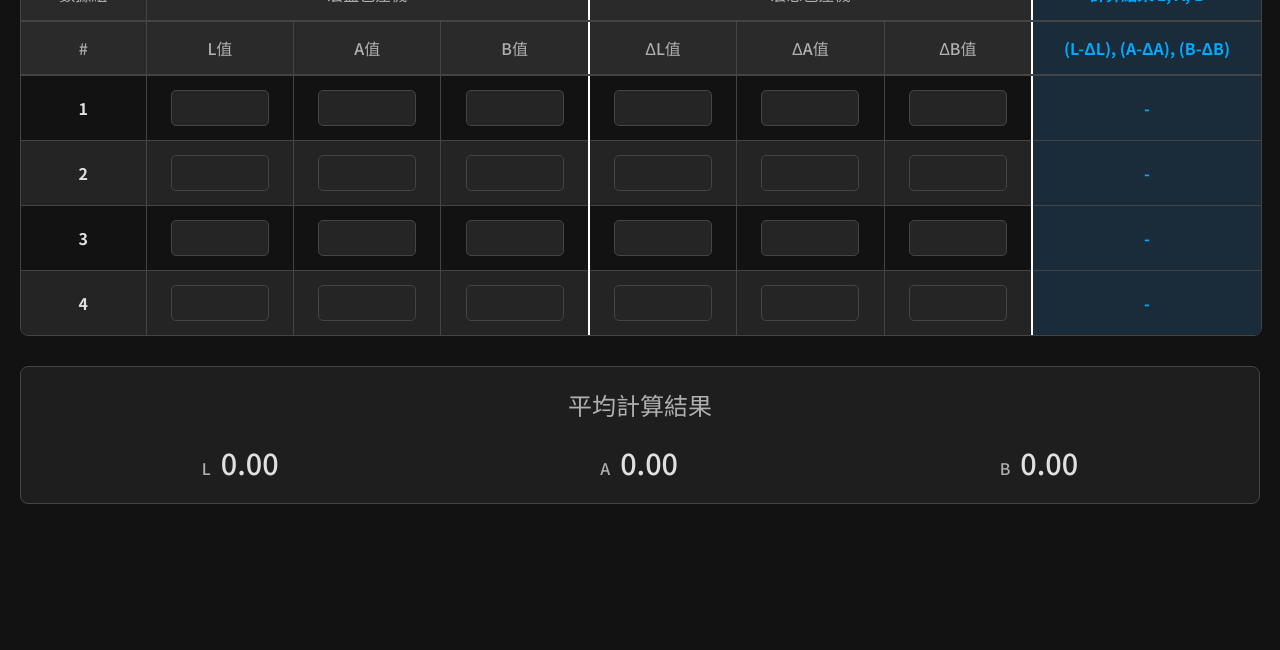
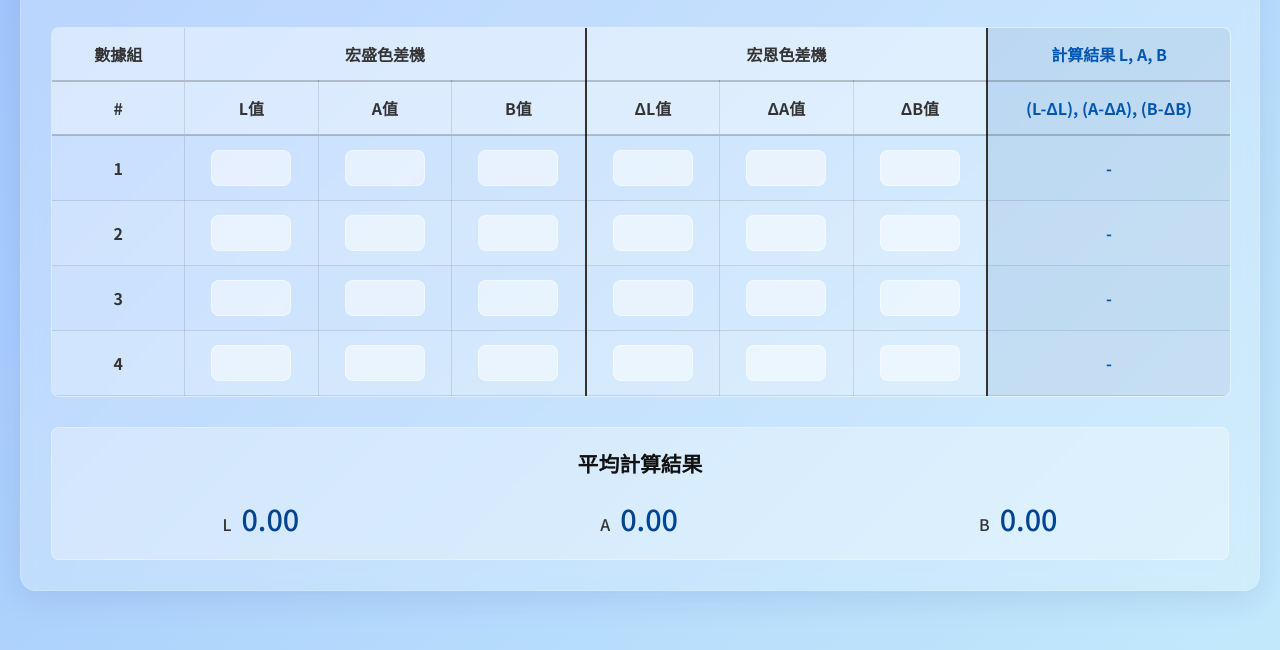
Before and after one commit to a3996123/a3996123.github.io, a plain HTML site: page 宏盛色差機推算.html in a window 1280 px wide. Shown: the part 150-800 px from the top of the page. Drawn offline with Linux system fonts and the light colour scheme.

Commit message:
Update 宏盛色差機推算.html

```diff
--- a/宏盛色差機推算.html
+++ b/宏盛色差機推算.html
@@ -4,61 +4,82 @@
     <meta charset="UTF-8">
     <meta name="viewport" content="width=device-width, initial-scale=1.0">
     <title>色差計算器 (高效對比版)</title>
-    <link rel="preconnect" href="https://fonts.googleapis.com">
-    <link rel="preconnect" href="https://fonts.gstatic.com" crossorigin>
     <link href="https://fonts.googleapis.com/css2?family=Noto+Sans+TC:wght@400;500;700&display=swap" rel="stylesheet">
     <style>
-        :root {
-            --bg-color: #121212;
-            --table-bg-color: #1e1e1e;
-            --header-bg-color: #2a2a2a;
-            --border-color: #444;
-            --text-color: #e0e0e0;
-            --text-secondary-color: #b0b0b0;
-            --highlight-color: #00aaff;
-            --input-bg-color: #252525;
-            --row-alt-color: #242424;
-            --result-col-bg: #1a2c3a;
-            --major-separator-color: #ffffff; /* 主要分隔線顏色 */
+        /* 1. Global Styles */
+        body {
+            font-family: 'Noto Sans TC', sans-serif;
+            margin: 0;
+            padding: 20px;
+            background: linear-gradient(135deg, #a1c4fd 0%, #c2e9fb 100%);
+            min-height: 100vh;
+            box-sizing: border-box;
+            color: #333;
+            display: flex;
+            justify-content: center;
+            align-items: center;
         }
 
-        body {
-            font-family: 'Noto Sans TC', sans-serif;
-            background-color: var(--bg-color);
-            color: var(--text-color);
-            margin: 0;
-            padding: 20px;
+        /* 2. Glass Container (Overridden for width) */
+        .container {
+            width: 100%;
+            max-width: 1400px; /* Wider for the table */
+            margin: auto;
+            background: rgba(255, 255, 255, 0.25);
+            box-shadow: 0 8px 32px 0 rgba(31, 38, 135, 0.1);
+            backdrop-filter: blur(10px);
+            -webkit-backdrop-filter: blur(10px);
+            border: 1px solid rgba(255, 255, 255, 0.18);
+            border-radius: 16px;
+            padding: 30px;
+            box-sizing: border-box;
         }
 
-        .container {
-            max-width: 1400px;
-            margin: 0 auto;
-        }
-
+        /* 3. Headers */
         header h1 {
             text-align: center;
             font-weight: 500;
             margin-bottom: 30px;
-            color: var(--text-secondary-color);
+            color: #333;
+            font-size: 1.8em;
+            border-bottom: 1px solid rgba(255, 255, 255, 0.3);
+            padding-bottom: 15px;
+            margin-top: 0;
         }
 
+        /* 4. Form Element Styling (in table) */
+        td input[type="number"] {
+            width: 80px;
+            padding: 8px;
+            border: 1px solid rgba(255, 255, 255, 0.4);
+            background: rgba(255, 255, 255, 0.5);
+            border-radius: 8px;
+            font-size: 1em;
+            box-sizing: border-box;
+            color: #333;
+            transition: all 0.2s ease;
+            text-align: center;
+        }
+        td input[type="number"]:focus {
+            outline: none; border-color: rgba(0, 86, 179, 0.5);
+            background: #fff; box-shadow: 0 0 8px rgba(31, 38, 135, 0.1);
+        }
+        input[type=number] { -moz-appearance: textfield; }
+        input[type=number]::-webkit-outer-spin-button,
+        input[type=number]::-webkit-inner-spin-button { -webkit-appearance: none; margin: 0; }
+
+        /* 5. Layout & Result Styles (Table) */
         .table-container {
             width: 100%;
             overflow-x: auto;
-            border: 1px solid var(--border-color);
+            border: 1px solid rgba(255, 255, 255, 0.3);
             border-radius: 8px;
+            background: rgba(255, 255, 255, 0.2);
+            margin-bottom: 30px;
         }
-
-        .table-container::-webkit-scrollbar {
-            height: 8px;
-        }
-        .table-container::-webkit-scrollbar-track {
-            background: var(--header-bg-color);
-        }
-        .table-container::-webkit-scrollbar-thumb {
-            background: var(--highlight-color);
-            border-radius: 4px;
-        }
+        .table-container::-webkit-scrollbar { height: 8px; }
+        .table-container::-webkit-scrollbar-track { background: rgba(255, 255, 255, 0.1); }
+        .table-container::-webkit-scrollbar-thumb { background: #0056b3; border-radius: 4px; }
 
         table {
             width: 100%;
@@ -66,121 +87,62 @@
             border-collapse: collapse;
             border-spacing: 0;
         }
-
         th, td {
             padding: 14px 12px;
             text-align: center;
             white-space: nowrap;
-            /* 添加右側垂直分隔線 */
-            border-right: 1px solid var(--border-color);
+            border-right: 1px solid rgba(0, 0, 0, 0.1);
+            border-bottom: 1px solid rgba(0, 0, 0, 0.1);
         }
-
-        /* 移除最後一欄的右側邊線 */
-        th:last-child,
-        td:last-child {
-            border-right: none;
+        th:last-child, td:last-child { border-right: none; }
+        thead th {
+            background-color: rgba(255, 255, 255, 0.3);
+            color: #333;
+            font-weight: 600;
+            border-bottom: 2px solid rgba(0, 0, 0, 0.2);
         }
-
-        thead th {
-            background-color: var(--header-bg-color);
-            color: var(--text-secondary-color);
-            font-weight: 500;
-            border-bottom: 2px solid var(--border-color);
+        /* Major separators */
+        thead tr:nth-child(2) th:nth-child(4), tbody tr td:nth-child(4),
+        thead tr:nth-child(2) th:nth-child(7), tbody tr td:nth-child(7),
+        thead tr:first-child th:nth-child(2), thead tr:first-child th:nth-child(3) {
+             border-right: 2px solid #333;
         }
-
-        /* === 添加主要區塊分隔線 === */
-        /* 分隔 "宏盛" 和 "宏恩" */
-        thead tr:nth-child(2) th:nth-child(4),
-        tbody tr td:nth-child(4) {
-             border-right: 2px solid var(--major-separator-color);
-        }
-        /* 分隔 "宏恩" 和 "計算結果" */
-        thead tr:nth-child(2) th:nth-child(7),
-        tbody tr td:nth-child(7) {
-             border-right: 2px solid var(--major-separator-color);
-        }
-        /* 讓第一行標題的粗線對齊 */
-         thead tr:first-child th:nth-child(2) {
-             border-right: 2px solid var(--major-separator-color);
-         }
-         thead tr:first-child th:nth-child(3) {
-             border-right: 2px solid var(--major-separator-color);
-         }
-
-
-        tbody tr {
-            border-bottom: 1px solid var(--border-color);
-        }
-
-        tbody tr:nth-child(even) {
-            background-color: var(--row-alt-color);
-        }
-
-        tbody tr:last-child {
-            border-bottom: none;
-        }
-
-        td input[type="number"] {
-            width: 80px;
-            padding: 8px;
-            background-color: var(--input-bg-color);
-            color: var(--text-color);
-            border: 1px solid var(--border-color);
-            border-radius: 5px;
-            text-align: center;
-            font-size: 1rem;
-            transition: all 0.2s ease;
-            -moz-appearance: textfield;
-        }
-
-        td input[type="number"]::-webkit-outer-spin-button,
-        td input[type="number"]::-webkit-inner-spin-button {
-            -webkit-appearance: none;
-            margin: 0;
-        }
-
-        td input[type="number"]:focus {
-            outline: none;
-            border-color: var(--highlight-color);
-            box-shadow: 0 0 5px rgba(0, 170, 255, 0.5);
-        }
+        tbody tr { border-bottom: 1px solid rgba(0, 0, 0, 0.1); }
+        tbody tr:nth-child(even) { background-color: rgba(255, 255, 255, 0.1); }
+        tbody tr:last-child { border-bottom: none; }
 
         .result-col {
-            background-color: var(--result-col-bg);
+            background-color: rgba(0, 68, 148, 0.1);
             font-weight: 700;
-            color: var(--highlight-color);
+            color: #0056b3;
         }
 
         .averages-container {
-            background-color: var(--table-bg-color);
+            background: rgba(255, 255, 255, 0.3);
             border-radius: 8px;
             padding: 20px;
-            margin-top: 30px;
-            border: 1px solid var(--border-color);
+            border: 1px solid rgba(255, 255, 255, 0.3);
             display: flex;
             justify-content: space-around;
             align-items: center;
             flex-wrap: wrap;
         }
+        .averages-container h2 {
+            width: 100%;
+            text-align: center;
+            margin-bottom: 20px;
+            font-size: 1.3em;
+            color: #111;
+            font-weight: 600;
+            margin-top: 0;
+        }
+        .avg-value { font-size: 1.8rem; font-weight: 500; color: #004494; }
+        .avg-value span { font-size: 1rem; color: #333; margin-right: 10px; }
 
-        .averages-container h2 {
-            margin: 0;
-            font-weight: 500;
-            color: var(--text-secondary-color);
-            text-align: center;
-            width: 100%;
-            margin-bottom: 20px;
-        }
-
-        .avg-value {
-            font-size: 1.8rem;
-            font-weight: 500;
-        }
-
-        .avg-value span {
-            font-size: 1rem;
-            color: var(--text-secondary-color);
-            margin-right: 10px;
+        /* 6. Responsive */
+        @media (max-width: 768px) {
+            body { padding: 10px; align-items: flex-start; }
+            .container { padding: 20px; }
         }
 
     </style>
```
